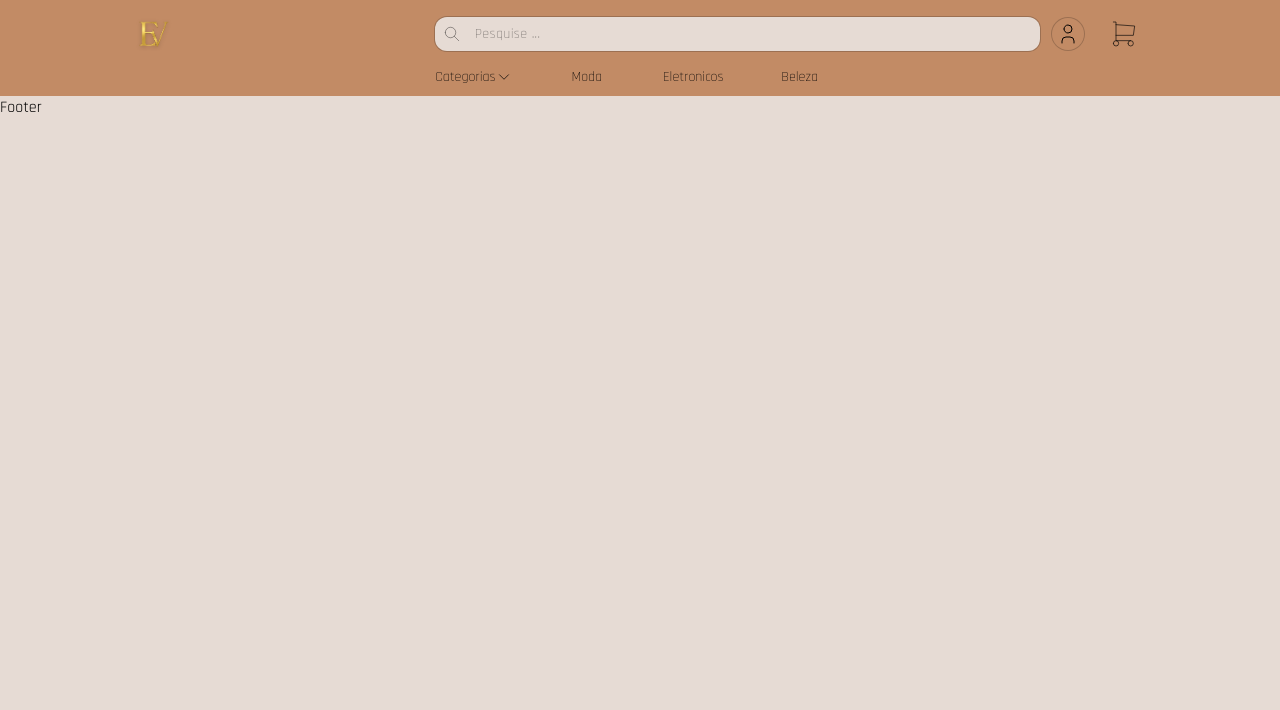
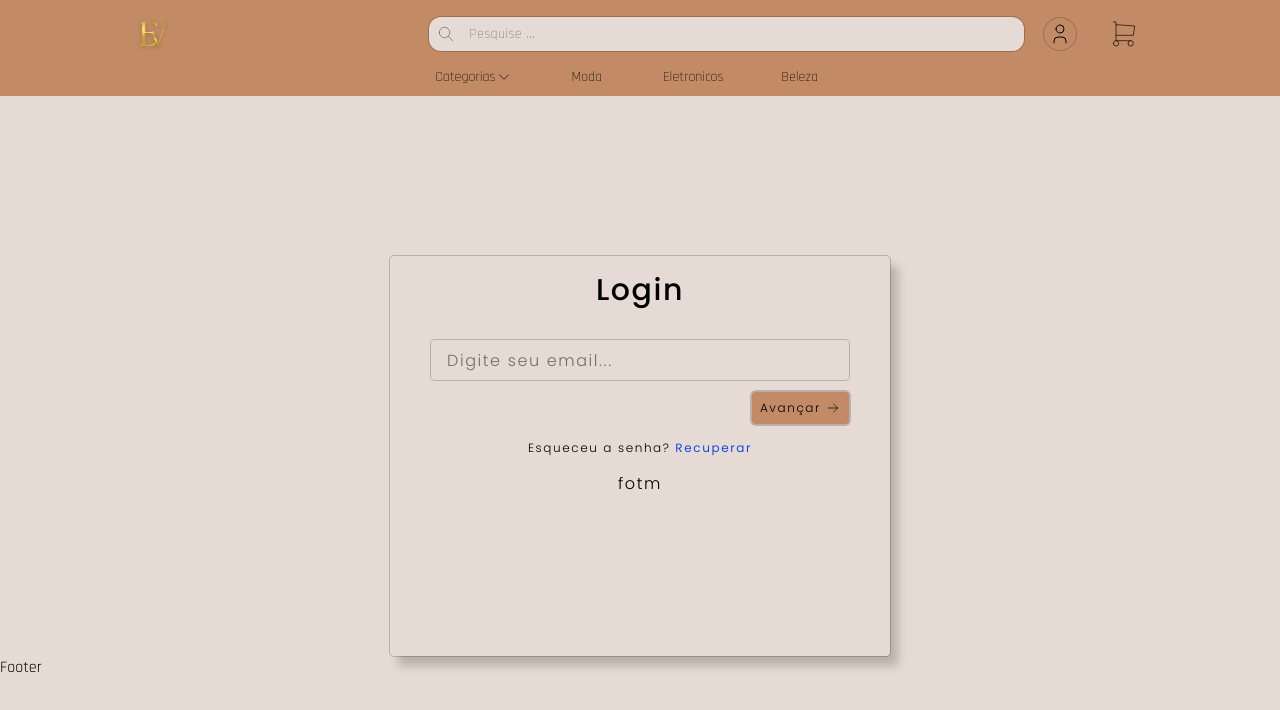
Before and after one commit to jailson-silva-py/entervip-shop, a Next.js app: page /login in a window 1280 px wide. Shown: the top 710 px of the page. Built offline with nearby package versions, Linux system fonts and the light colour scheme; no server answers.

Commit message:
Client Form Step Finalizado (inicial)

```diff
--- a/src/app/cart/page.tsx
+++ b/src/app/cart/page.tsx
@@ -5,7 +5,7 @@ const Cart = () => {
     return (
 
         <>
-        Cart
+
 
         </>
 
--- a/src/app/globals.css
+++ b/src/app/globals.css
@@ -24,9 +24,16 @@
   --color-fg-hover: oklch(0.64 0.0852 55.05);
   --color-bg: oklch(0.898 0.0151 55.05);
   --color-bg-hover: oklch(0.7 0.0151 55.05);
-  --color-bg-2: oklch(0.9 0 55.05);
+  --color-bg-2: oklch(0.88 0.0151 55.05);
   --color-text: oklch(0.111 0 5.32);
   --color-text-hover: oklch(0.333 0 5.32);
   --color-shadow: oklch(0.111 0 5.32 / 20%);
+  --animate-show: .5s show ease-in-out;
+
+  @keyframes show {
+
+    to { opacity: 0;}
+
+  }
 
 }
--- a/src/app/login/page.tsx
+++ b/src/app/login/page.tsx
@@ -1,10 +1,10 @@
-import { signIn } from "next-auth/react"
+import LoginForm from "@/components/LoginForm"
 
 const SignIn = () => {
 
     return (
 
-        <></>
+        <LoginForm/>
 
     )
 
--- /dev/null
+++ b/src/components/ClientFormMultiStep.tsx
@@ -0,0 +1,67 @@
+"use client"
+import { TbArrowRight } from "react-icons/tb"
+import InputText from "./InputText"
+import { ChangeEvent, FormEvent, useState } from "react"
+
+interface TypeData {
+
+    email:string | null,
+    password:string | null,
+    code: string | null
+
+}
+
+const textArray = [
+    "Digite seu email...",
+    "Digite sua senha...",
+    "Insira o código (e-mail)..."]
+
+
+const initialState = {email:null, password:null, code:null} as TypeData;
+
+const arraykeys = Object.getOwnPropertyNames(initialState) as Array<keyof typeof initialState>
+
+const ClientFormMultiStep = () => {
+
+    const [step, setStep] = useState(0)
+    const [data, setData] = useState(initialState)
+
+
+    const handleSubmit = (e:FormEvent) => {
+
+        e.preventDefault();
+        textArray.length-1 > step && setStep(prev => ++prev)
+
+    }
+
+    const handleSetDataStep = (e:ChangeEvent<HTMLInputElement>) => {
+
+        setData(prev => ({...prev, [arraykeys[step]]:e.target.value}))
+
+    }
+
+    console.log(data)
+
+    return (
+    <form className="mx-auto px-4 w-9/10 flex flex-col
+        gap-3 items-center" onSubmit={handleSubmit}>
+
+            <label className="w-full flex flex-col gap-1 h-max">
+            <InputText placeholder={textArray[step]}
+            key={textArray[step]} onChange={handleSetDataStep}
+            value={data[arraykeys[step]] || ''} required/>
+            </label>
+
+            <button type="submit" className="bg-fg flex p-2 gap-1
+            items-center cursor-pointer self-end rounded-sm shadow-[0_0_0_2px]
+            shadow-shadow hover:bg-fg-hover group">
+                <span className="text-xs">Avançar</span>
+                <TbArrowRight className="stroke-1 group-hover:translate-x-0.5
+                duration-300 transition-transform"/>
+            </button>
+
+    </form>
+    )
+}
+
+export default ClientFormMultiStep
--- /dev/null
+++ b/src/components/InputText.tsx
@@ -0,0 +1,17 @@
+type InputTextType = React.ComponentProps<'input'>
+
+const InputText:React.FC<InputTextType> = ({...props}:InputTextType) => {
+
+
+    return (
+
+        <input type="text" {...props}
+        className="h-10 w-full shadow-[0_0_0_1px] px-4 py-4
+        focus:shadow-[0_0_0_2px] rounded-sm outline-0
+        shadow-shadow duration-300 transition-shadow animate-show"/>
+
+    )
+
+}
+
+export default InputText
--- /dev/null
+++ b/src/components/LoginForm.tsx
@@ -0,0 +1,40 @@
+import { TbArrowRight } from "react-icons/tb"
+import InputText from "./InputText"
+import { Poppins } from "next/font/google"
+import ClientFormMultiStep from "./ClientFormMultiStep"
+import Link from "next/link"
+
+const poppins = Poppins({
+
+    subsets:['latin'],
+    weight:['100', '200', '300', '400', '500', '600', '700', '800', '900'],
+    display:'swap'
+
+})
+
+const LoginForm = () => {
+
+
+
+    return (
+    <div className={`py-4 flex items-center flex-col gap-4 mt-[20vh] mx-auto
+    w-9/10 max-w-125 h-100 rounded-sm shadow-[0_0_0_1px,8px_10px_10px_0px] shadow-shadow
+    tracking-widest font-light ${poppins.className}`}>
+
+    <h1 className="mb-4 block w-max text-3xl font-medium mx-auto">
+        Login
+    </h1>
+
+    <ClientFormMultiStep/>
+
+    <p className="text-xs">Esqueceu a senha?
+        <Link className="text-blue-700 font-normal hover:font-medium" href="/recovery_account"> Recuperar</Link>
+    </p>
+
+    fotm
+    </div>
+    )
+
+}
+
+export default LoginForm
--- a/src/components/ProfileDropdown.tsx
+++ b/src/components/ProfileDropdown.tsx
@@ -17,7 +17,7 @@ const ProfileDropdown = ({user, session}:Iprops) => {
 
     return (
     <>
-    {user && session ? <button className="h-25 w-25 tracking-widest font-light flex
+    {user && session ? <button className="mx-2 h-25 w-25 tracking-widest font-light flex
     flex-col items-center justify-center gap-2 cursor-pointer">
 
         <Image priority alt={`Perfil de ${user.name}`}
@@ -25,7 +25,8 @@ const ProfileDropdown = ({user, session}:Iprops) => {
         <p className="line-clamp-1">{user.name}</p>
 
     </button>:
-    <Link href="login" className="p-1 rounded-full shadow-[0_0_0_1px]
+    <Link title="Fazer Login" href="login"
+    className="mx-2 p-1 rounded-full shadow-[0_0_0_1px]
     shadow-shadow cursor-pointer hover:shadow-[0_0_0_2px]
     hover:scale-105 hover:[&>svg]:stroke-2">
         <TbUser size={24} className="stroke-1 color-shadow"/>
```
Also changed, not shown: src/components/FieldForm.tsx (added), src/components/LoginSocialButton.tsx (added).
